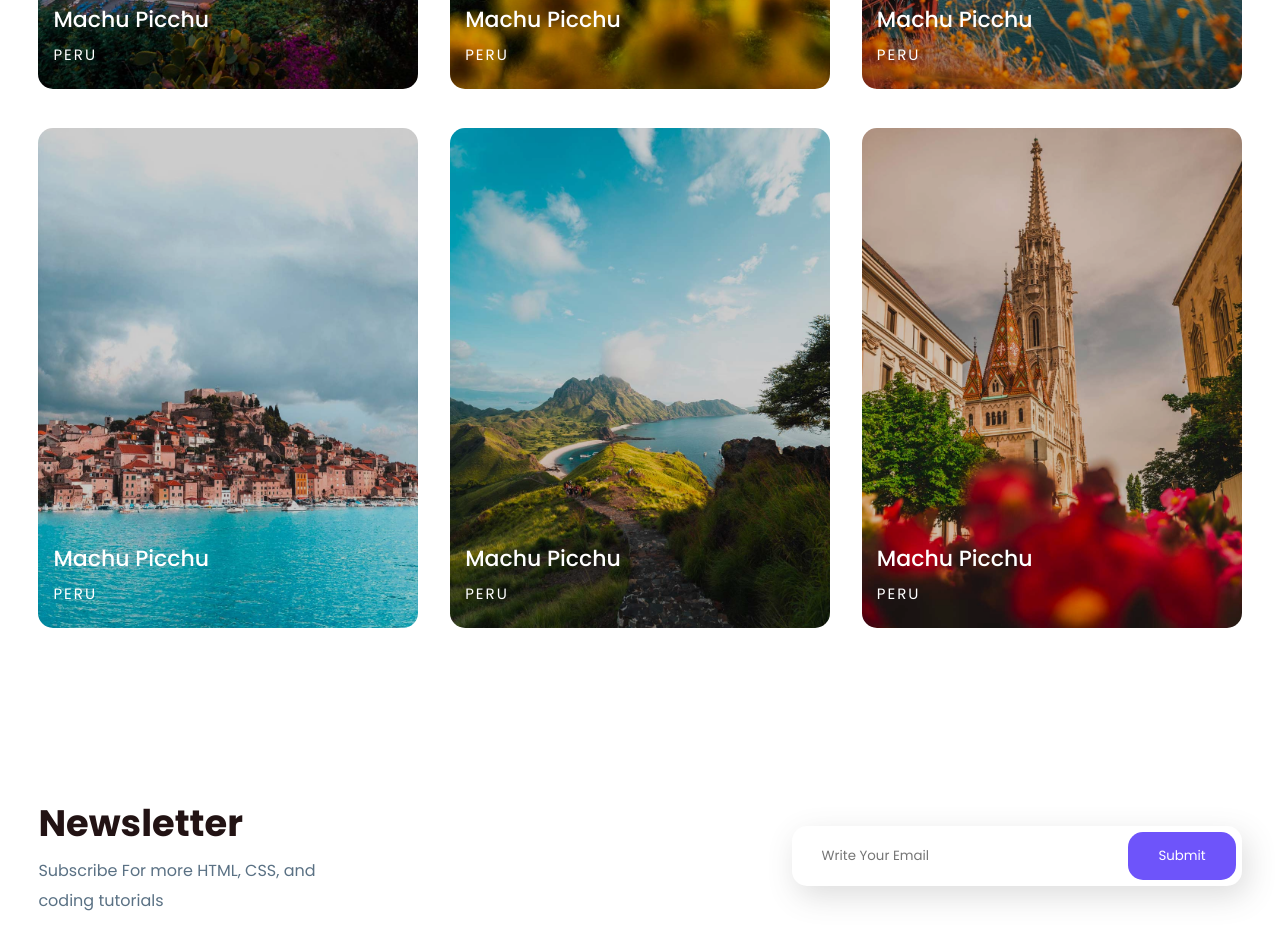
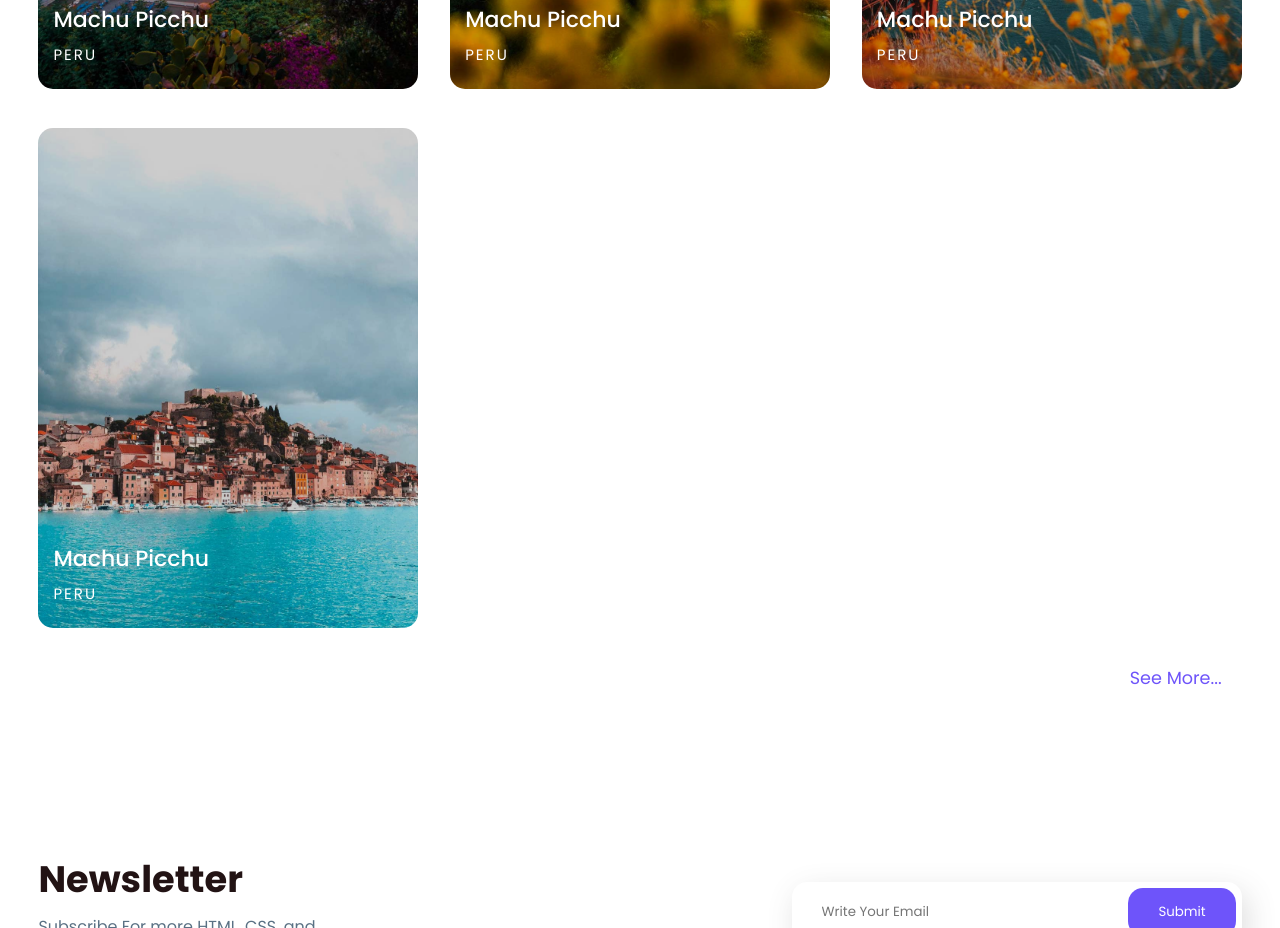
Before and after one commit to zakaria-elkoh/Travigo-Travel-for-everyone, a plain HTML site: page index.html in a window 1280 px wide. Shown: the part 2916-3844 px from the top of the page. Drawn offline with nearby package versions, Linux system fonts and the light colour scheme.

Commit message:
fixed some problems in the footer

```diff
--- a/css/style.css
+++ b/css/style.css
@@ -329,6 +329,17 @@ header.sticky #menu-icon{
     transition: all 1s ease;
 	cursor: pointer;
 }
+.destination a {
+	color: var(--main-color);
+	display: block;
+	margin: 30px 20px 0 0;
+	text-align: right;
+	font-size: 1.1rem;
+	transition: .3s;
+}
+.destination a:hover {
+	color: #604adc;
+}
 
 .newsletter{
 	display: flex;
@@ -385,7 +396,7 @@ header.sticky #menu-icon{
 	padding: 20px 0;
 }
 .list{
-	width: 25%;
+	width: 33.33%;
 }
 .list h4{
 	font-size: 21px;
--- a/index.html
+++ b/index.html
@@ -175,7 +175,7 @@
 				<p>PERU</p>
 			</div>
 
-			<div class="col-content">
+			<!-- <div class="col-content">
 				<img src="img/img-5.jpg">
 				<h5>Machu Picchu</h5>
 				<p>PERU</p>
@@ -185,9 +185,9 @@
 				<img src="img/img-6.jpg">
 				<h5>Machu Picchu</h5>
 				<p>PERU</p>
-			</div>
-
+			</div> -->
 		</div>
+		<a href="tour.html">See More...</a>
 	</section>
 
 	<!--Newsletter--->
```
